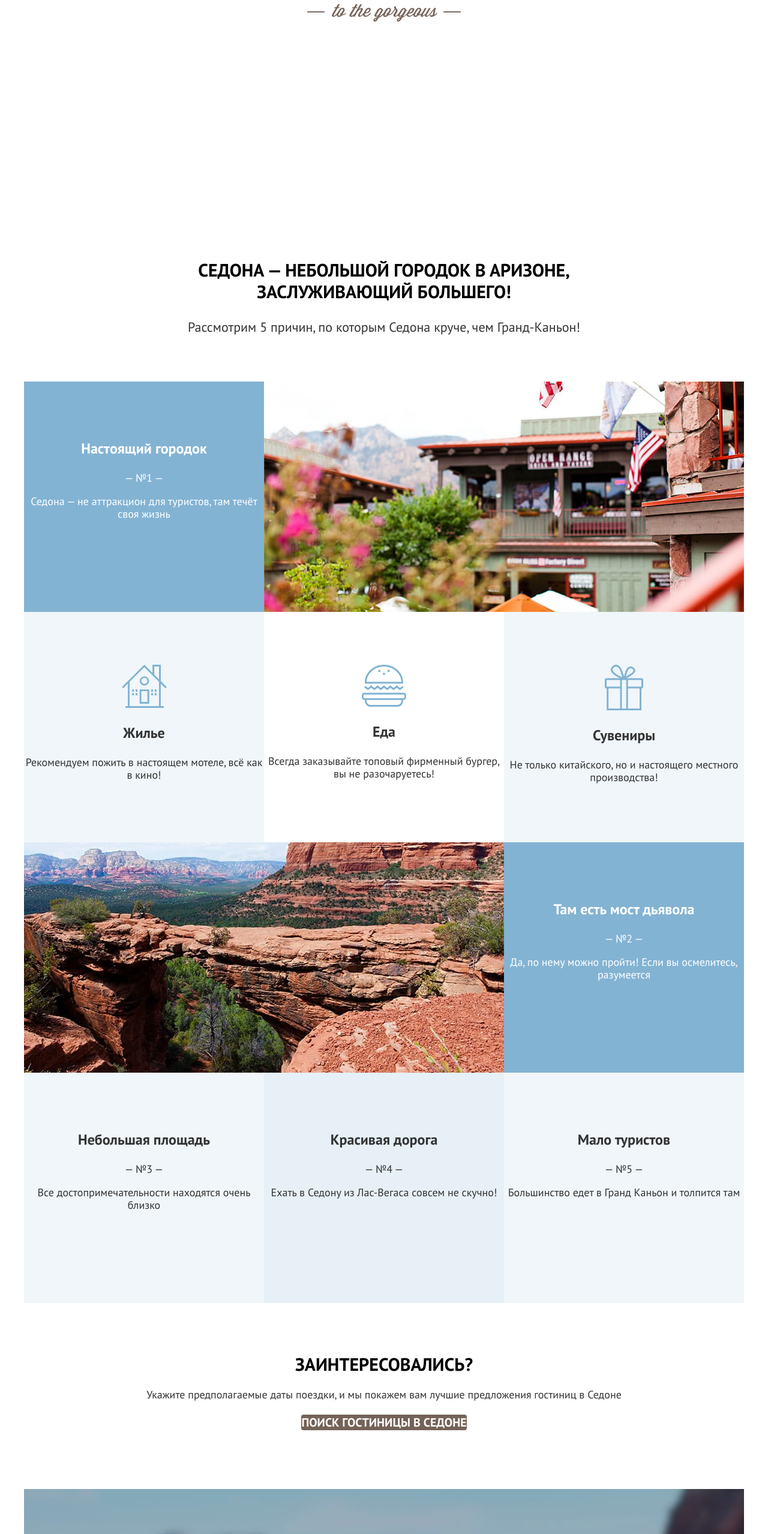
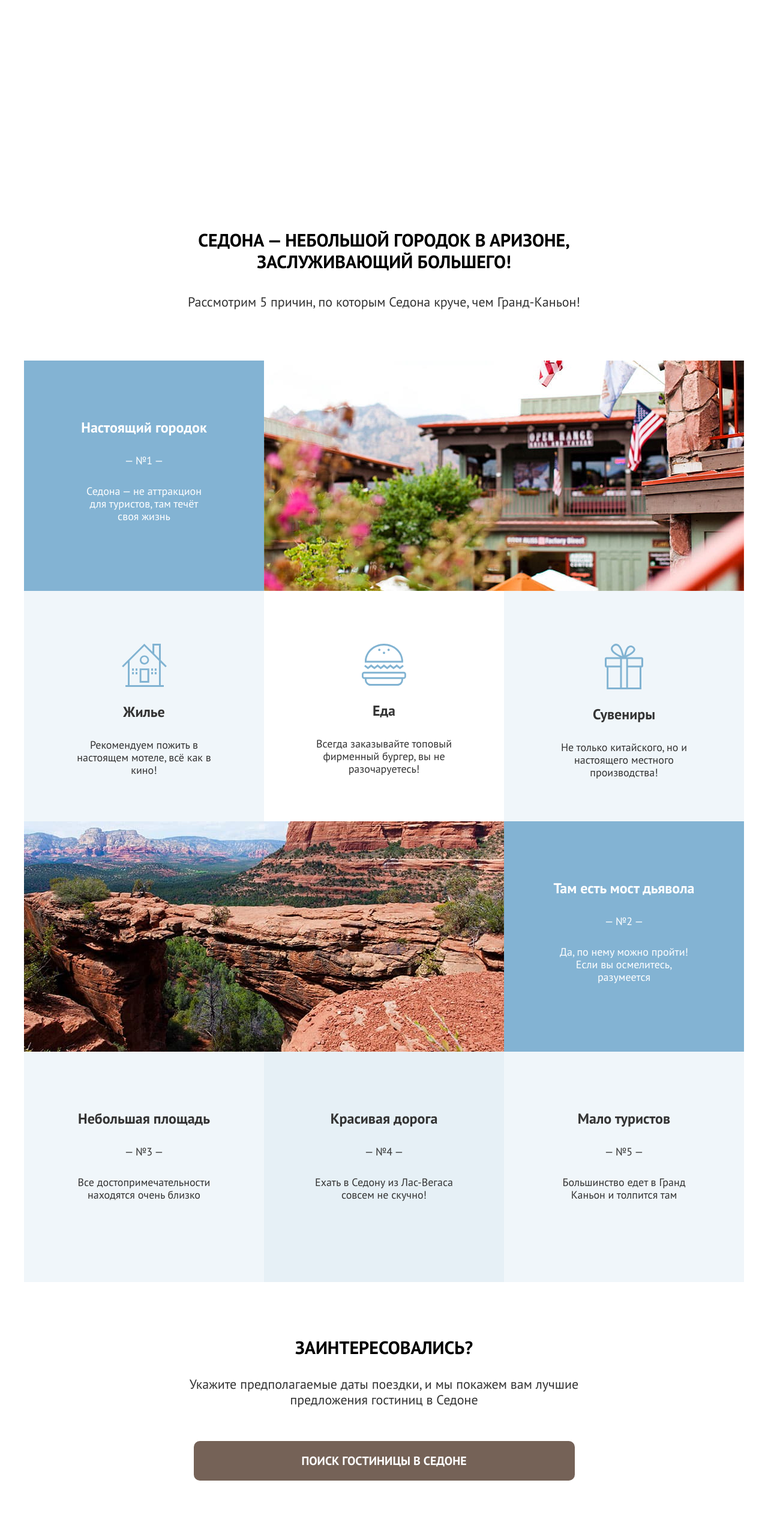
Before and after one commit to htmlacademy-htmlcss/1281335-sedona-33, a plain HTML site: page index.html in a window 1280 px wide. Shown: the part 240-2797 px from the top of the page at 60% size. Drawn offline with Linux system fonts and the light colour scheme.

Commit message:
Стили для текстовых блоков

```diff
--- a/index.html
+++ b/index.html
@@ -58,10 +58,12 @@
       </div>
       <!-- ********************************************** -->
       <ul class="advantages">
-        <li class="cold">
+        <li class="advantages__item cold">
           <h3 class="advantages__title">Настоящий городок</h3>
           <span>— №1 —</span>
-          <p>Седона — не аттракцион для туристов, там течёт своя жизнь</p>
+          <p>Седона — не аттракцион<br/>
+            для туристов, там течёт<br/>
+            своя жизнь</p>
         </li>
         <li class="advantages__image">
           <img src="images/photo-1.jpg" alt="Городок Седона" width="800" height="384">
@@ -72,17 +74,17 @@
         <li class="advantages__item light1">
           <img class="icon" src="images/icon-1.svg" alt="Жилье" width="75" height="72">
           <h3>Жилье</h3>
-          <p>Рекомендуем пожить в настоящем мотеле, всё как в кино!</p>
+          <p class="advantages__name">Рекомендуем пожить в настоящем мотеле, всё как в кино!</p>
         </li>
         <li class="advantages__item">
           <img class="icon" src="images/icon-2.svg" alt="Еда" width="74" height="70">
           <h3>Еда</h3>
-          <p>Всегда заказывайте топовый фирменный бургер, вы не разочаруетесь!</p>
+          <p class="advantages__name">Всегда заказывайте топовый фирменный бургер, вы не разочаруетесь!</p>
         </li>
         <li class="advantages__item light1">
           <img class="icon" src="images/icon-3.svg" alt="Сувениры" width="64" height="76">
           <h3>Сувениры</h3>
-          <p>Не только китайского, но и настоящего местного производства!</p>
+          <p class="advantages__name">Не только китайского, но и настоящего местного производства!</p>
         </li>
       </ul>
       <!-- ********************************************** -->
@@ -90,7 +92,7 @@
         <li class="advantages__image">
           <img src="images/photo-2.jpg" alt="Мост дьявола" width="800" height="384">
         </li>
-        <li class="cold">
+        <li class="advantages__item cold">
           <h3 class="advantages__title">Там есть мост дьявола</h3>
           <span>— №2 —</span>
           <p>Да, по нему можно пройти! Если вы осмелитесь, разумеется</p>
@@ -117,16 +119,16 @@
       <!-- ********************************************** -->
       <section class="entry">
         <h2>Заинтересовались?</h2>
-        <p>
+        <p class="text">
           Укажите предполагаемые даты поездки, и мы покажем вам лучшие предложения гостиниц в Седоне
         </p>
-        <a class="button" href="#">Поиск гостиницы в Седоне</a>
+        <a class="entry__button button" href="#">Поиск гостиницы в Седоне</a>
       </section>
       <!-- ********************************************** -->
       <section class="subscription">
         <div class="sub">
           <h2>Подпишитесь на рассылку</h2>
-          <p>Только полезная информация и никакого спама, честное бойскаутское!</p>
+          <p class="text">Только полезная информация и никакого спама, честное бойскаутское!</p>
           <form class="newsletter-form" action="https://echo.htmlacademy.ru/" method="post">
             <label for="newsletter-email">Email</label>
             <input class="field" placeholder="Ваш e-mail" type="email" name="newsletter-email" id="newsletter-email" required>
@@ -157,16 +159,6 @@
               <span class="visually-hidden">YouTube</span>
             </a>
           </li>
-          <li class="footer-social__item">
-            <a class="button button--primary" href="#">
-              <span class="visually-hidden">YouTube</span>
-            </a>
-          </li>
-          <li class="footer-social__item">
-            <a class="button button--primary" href="#">
-              <span class="visually-hidden">YouTube</span>
-            </a>
-          </li>
         </ul>
       </section>
       <div class="phone">
--- a/styles/styles.css
+++ b/styles/styles.css
@@ -48,6 +48,7 @@ body h2 {
 }
 
 .button {
+  display: inline-block;
   font-size: 20px;
   font-weight: 700;
   line-height: 36px;
@@ -56,6 +57,12 @@ body h2 {
   text-decoration: none;
   text-transform: uppercase;
   border-radius: 4px;
+  border: none;
+  cursor: pointer;
+}
+
+body h2 {
+  line-height: 36px;
 }
 
 .button--primary {
@@ -64,7 +71,7 @@ body h2 {
 
 .no-indent {
   margin: 0;
-  padding: 0 ;
+  padding: 0;
 }
 
 .newsletter-button {
@@ -111,7 +118,7 @@ body h2 {
 
 .navigation__link {
   display: block;
-  padding: 20px 34px;
+  padding: 20px 17px;
   color: inherit;
   font-size: 20px;
   line-height: 26px;
@@ -126,6 +133,7 @@ body h2 {
 
 .navigation__item .button {
   color: #FFFFFF;
+  padding: 8px 15px;
 }
 
 .main-container {
@@ -158,10 +166,11 @@ body h2 {
   padding-top: 63px;
   padding-bottom: 80px;
   font-size: 22px;
+  line-height: 36px;
 }
 
 .about h2 {
-  line-height: 36px;
+  /*line-height: 36px;*/
   margin-bottom: 31px;
 }
 
@@ -177,19 +186,23 @@ body h2 {
   line-height: 28px;
 }
 
+.advantages p {
+  margin-top: 30px;
+}
+
 .advantages__name {
-  margin-bottom: 30px;
-  /*color: #FFFFFF;*/
-  /*background-color: #83B3D3;*/
+  margin-top: 20px;
 }
 
 .advantages__title {
   margin-top: 98px;
+  margin-bottom: 30px;
 }
 
 .advantages__item {
   width: 400px;
   height: 384px;
+  padding: 0px 75px;
 }
 
 .advantages__image {
@@ -210,21 +223,30 @@ body h2 {
   background-color: #83B3D3;
 }
 
+/*.cold p {*/
+/*  margin-right: 15px;*/
+/*  margin-left: 15px;*/
+/*}*/
+
 .icon {
   margin-top: 88px;
 }
 
 .entry {
-  /*height: 417px;*/
   margin: 0 auto;
-  /*padding: 0;*/
-  padding-top: 91px;
-  padding-bottom: 93px;
+  padding: 91px 240px 93px 240px;
 }
 
 .entry h2 {
   margin-top: 0;
   margin-bottom: 30px;
+}
+
+.entry__button {
+  width: 575px;
+  margin-top: 34px;
+  padding: 15px 30px;
+  border-radius: 10px;
 }
 
 .subscription {
@@ -243,17 +265,29 @@ body h2 {
 /* из-за заголовков лишние пиксели в отступах везде, пока такой костыль */
 .sub h2 {
   margin: 0px 0px 30px 0px;
+  color: #FFFFFF;
 }
 
-/*.newsletter-form {*/
-/*  margin: 0;*/
-/*}*/
+.newsletter-form {
+  margin-top: 46px;
+  /*margin: 0;*/
+}
 
 .subscription-inner {
+  width: 800px;
   text-align: center;
-  margin: 0;
+  margin: 0px 200px;
   padding-top: 48px;
   padding-bottom: 141px;
+}
+
+.subscription-inner h2 {
+  margin-bottom: 46px;
+}
+
+.text {
+  font-size: 22px;
+  line-height: 26px;
 }
 
 .header-inner {
@@ -524,6 +558,7 @@ body h2 {
   min-width: 10px;
   min-height: 18px;
   margin-right: 30px; /*???*/
+  background-color: #83B3D3;
 }
 
 /*или last-child*/
```
Also changed, not shown: catalog.html (+1 -1 lines).
